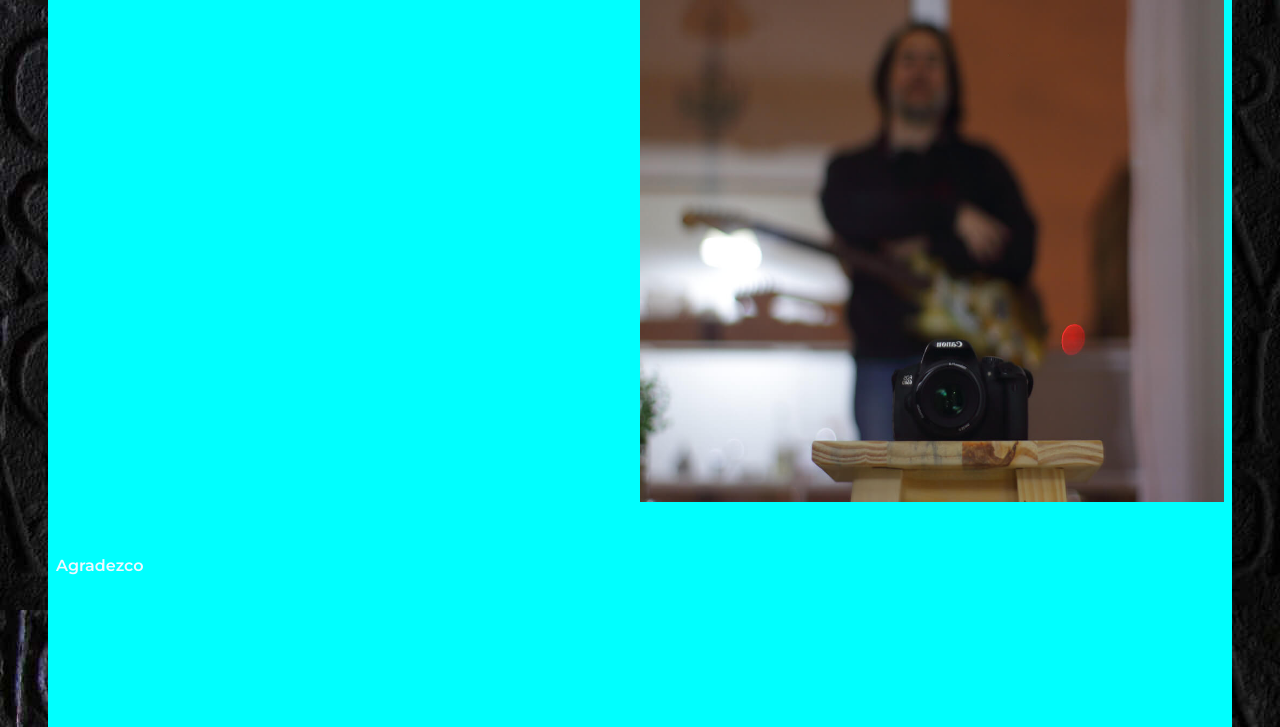
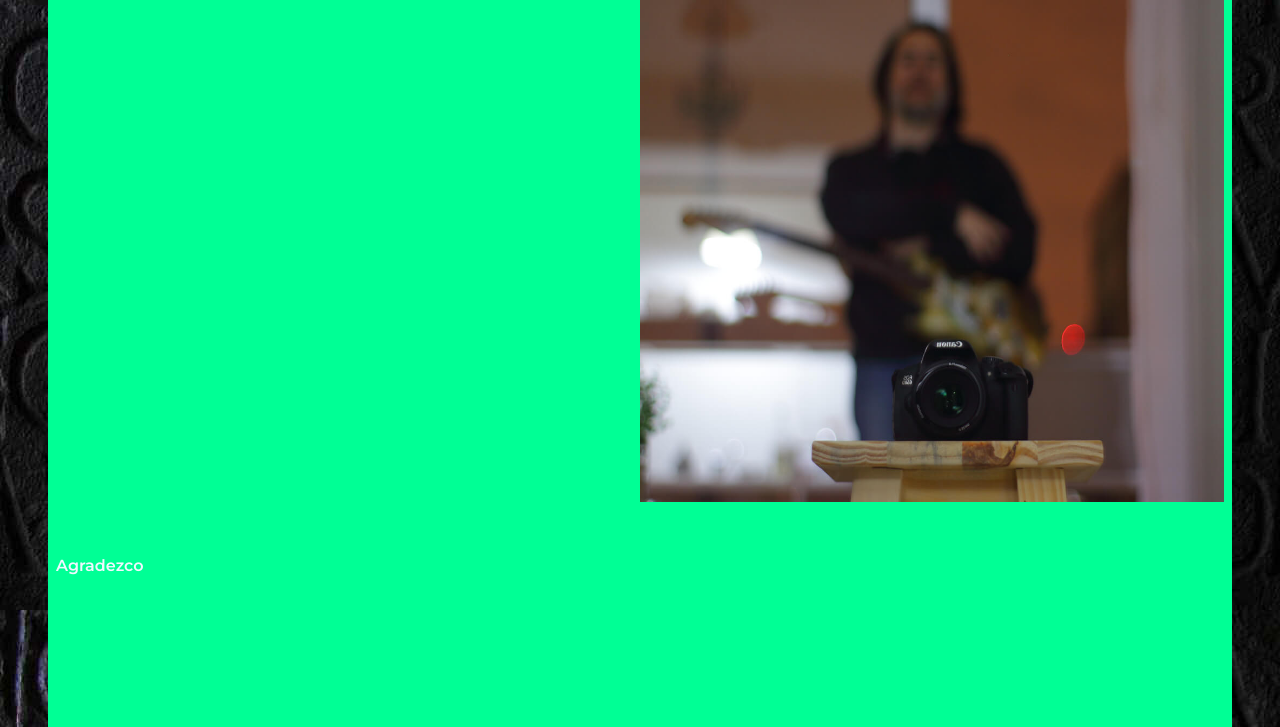
Before and after one commit to fabianacervini/domenicoCervini, a plain HTML site: page pages/contacto.html in a window 1280 px wide. Shown: the part 299-1026 px from the top of the page. Drawn offline with nearby package versions, Linux system fonts and the light colour scheme.

Commit message:
color contacto

```diff
--- a/css/styles.css
+++ b/css/styles.css
@@ -396,7 +396,7 @@ footer a img {
     /* mq de contacto */
 
     .mainContacto{
-        background-color: aqua;
+        background-color: rgb(0, 255, 149);
         display: grid;
         grid-template-columns: repeat(2, 1fr);
         grid-template-rows: repeat(3, 1fr);
```
